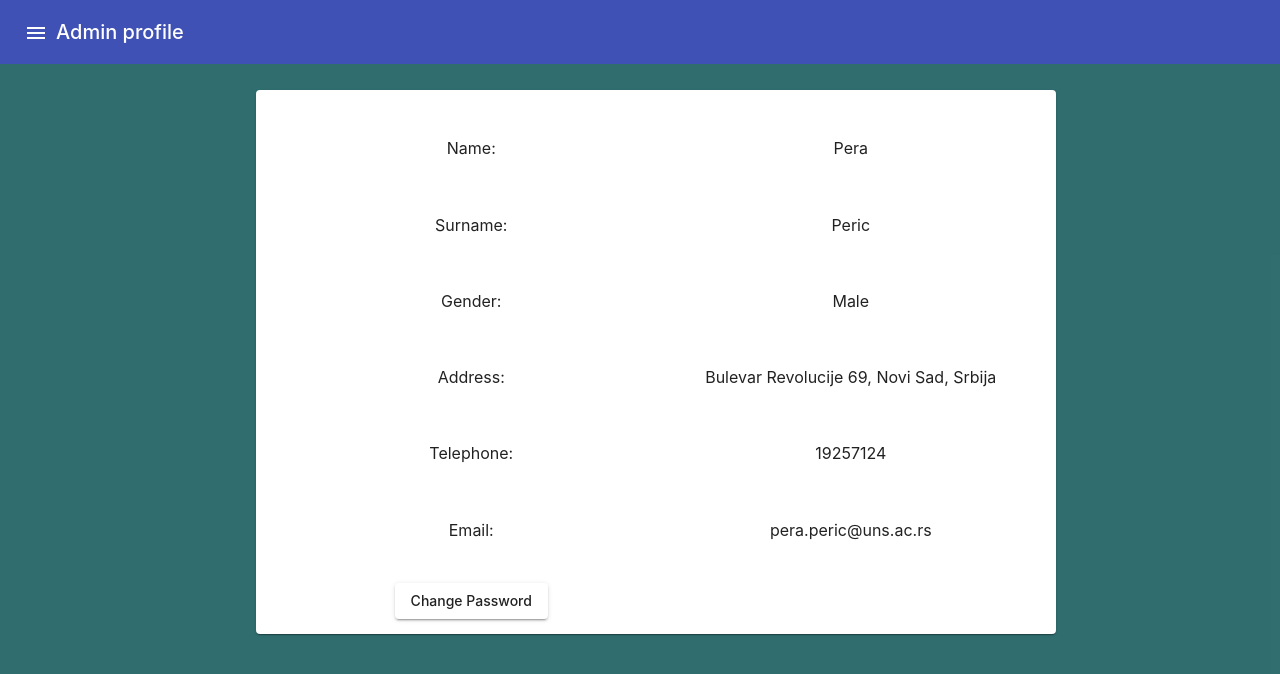
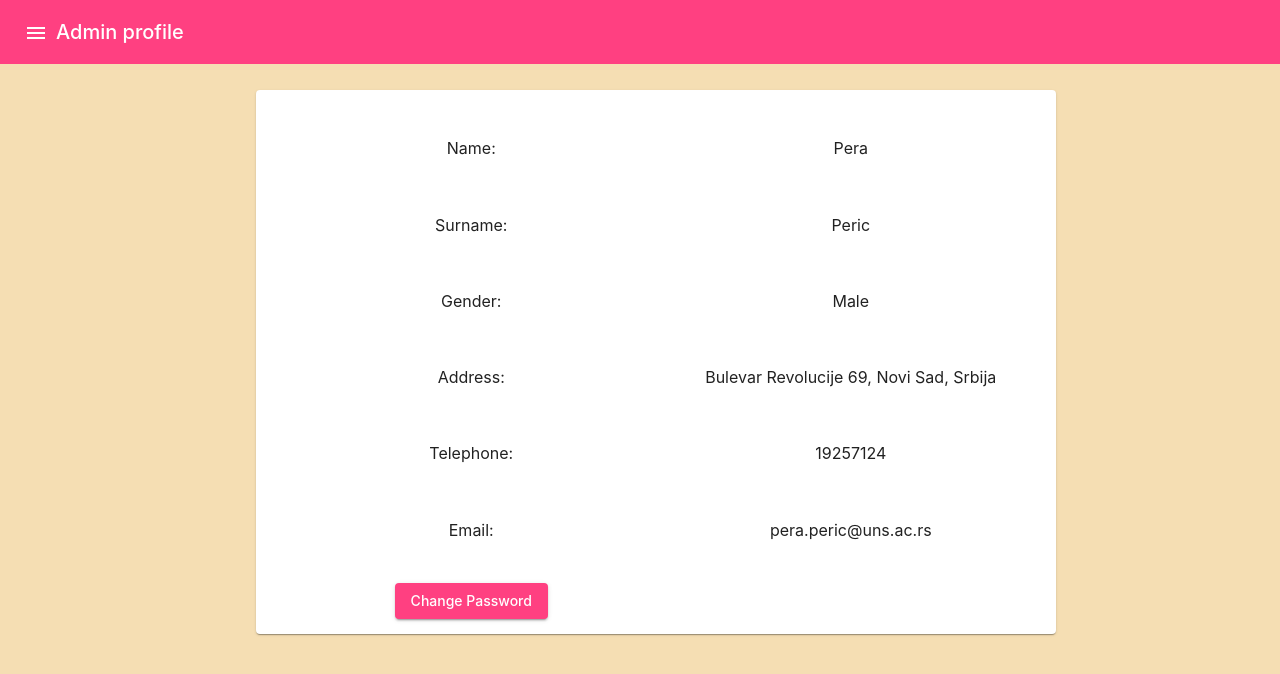
Before and after one commit to jelena-vlajkov/isa-team14, an Angular app in the folder frontend/: page /admin in a window 1280 px wide. Shown: the top 674 px of the page. Built offline with nearby package versions, Linux system fonts and the light colour scheme.

Commit message:
:lipstick: Trying different collors

```diff
--- a/frontend/src/app/admin/admin.component.css
+++ b/frontend/src/app/admin/admin.component.css
@@ -85,7 +85,7 @@
     height: 200px;
     margin: 12px; */
     /* border: 1px solid #555; */
-    background: #054f5294;
+    background: wheat;
     background-size: cover;
     background-position: center;
   }
--- a/frontend/src/app/admin/admin.component.html
+++ b/frontend/src/app/admin/admin.component.html
@@ -7,7 +7,6 @@
         <button mat-list-item (click)="operationsWithDrugs()"> Drugs</button>
         <button mat-list-item (click)="respondToComplaints()"> Answer to complaints</button>
         <button mat-list-item (click)="defineLoyalty()"> Define loyalty program</button>
-        <button style="margin-top:0px" mat-list-item (click)="defineLoyalty()"> Define loyalty program</button>
       </mat-action-list>
       <mat-action-list style="position: absolute; bottom: 1px;">
               <button  mat-list-item (click)="editProfile()"> Edit profile</button>
@@ -16,7 +15,7 @@
       </mat-action-list>
     </mat-drawer>
         <mat-drawer-content>
-          <mat-toolbar color="primary">
+          <mat-toolbar color="accent">
             <button mat-icon-button class="example-icon" (click)="drawer.toggle()" aria-label="Example icon-button with menu icon">
               <mat-icon>menu</mat-icon>
             </button>
@@ -69,7 +68,7 @@
               </mat-grid-tile>
 
               <mat-grid-tile>
-                <button mat-raised-button>Change Password</button>
+                <button mat-raised-button color="accent">Change Password</button>
               </mat-grid-tile>
 
             </mat-grid-list>
```
